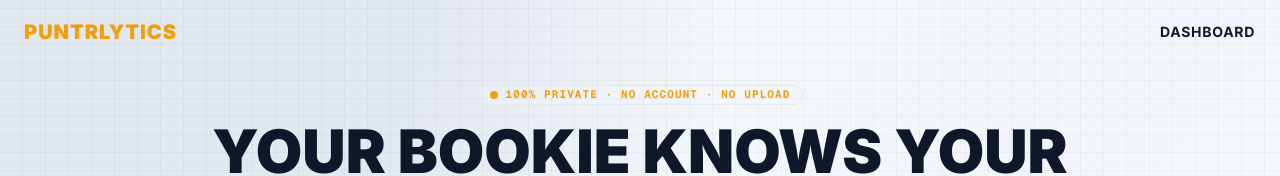
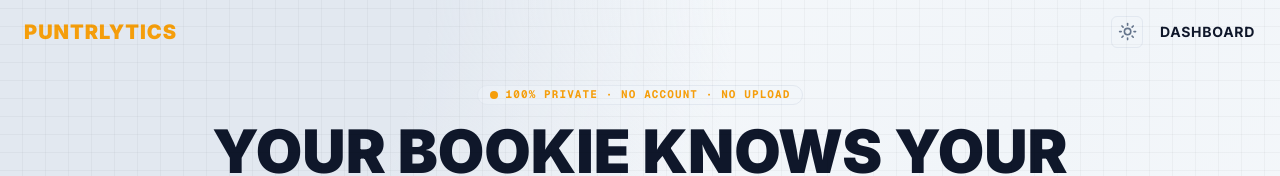
Before and after one commit to Blazing-Mike/puntrlytics, a Next.js app: page / in a window 1280 px wide. Shown: the top 176 px of the page. Built offline with nearby package versions, Linux system fonts and the light colour scheme.

Commit message:
theme toggle

```diff
--- a/src/app/page.tsx
+++ b/src/app/page.tsx
@@ -8,6 +8,7 @@ import { DesktopSteps } from "@/components/home/DesktopSteps";
 import { MobileSteps } from "@/components/home/MobileSteps";
 import { InfoSection } from "@/components/home/InfoSection";
 import { FeatureHighlights } from "@/components/home/FeatureHighlights";
+import { ThemeToggle } from "@/components/ThemeToggle";
 import Link from "next/link";
 import { Button } from "@/components/ui/button";
 
@@ -34,9 +35,12 @@ export default function Home() {
         <div className="font-display text-xl font-black uppercase tracking-wider text-gold">
           Puntrlytics
         </div>
-        <Button render={<Link href="/dashboard" />} variant="link" className="font-utility font-bold uppercase tracking-wider text-sm text-ink transition hover:text-cyan hover:no-underline px-0">
-          Dashboard
-        </Button>
+        <div className="flex items-center gap-4">
+          <ThemeToggle />
+          <Button nativeButton={false} render={<Link href="/dashboard" />} variant="link" className="font-utility font-bold uppercase tracking-wider text-sm text-ink transition hover:text-cyan hover:no-underline px-0">
+            Dashboard
+          </Button>
+        </div>
       </header>
       <main className="px-4 pt-4 leading-relaxed max-[520px]:px-3 max-[520px]:pb-6 max-[520px]:pt-2">
         <div className="container mx-auto">
```
